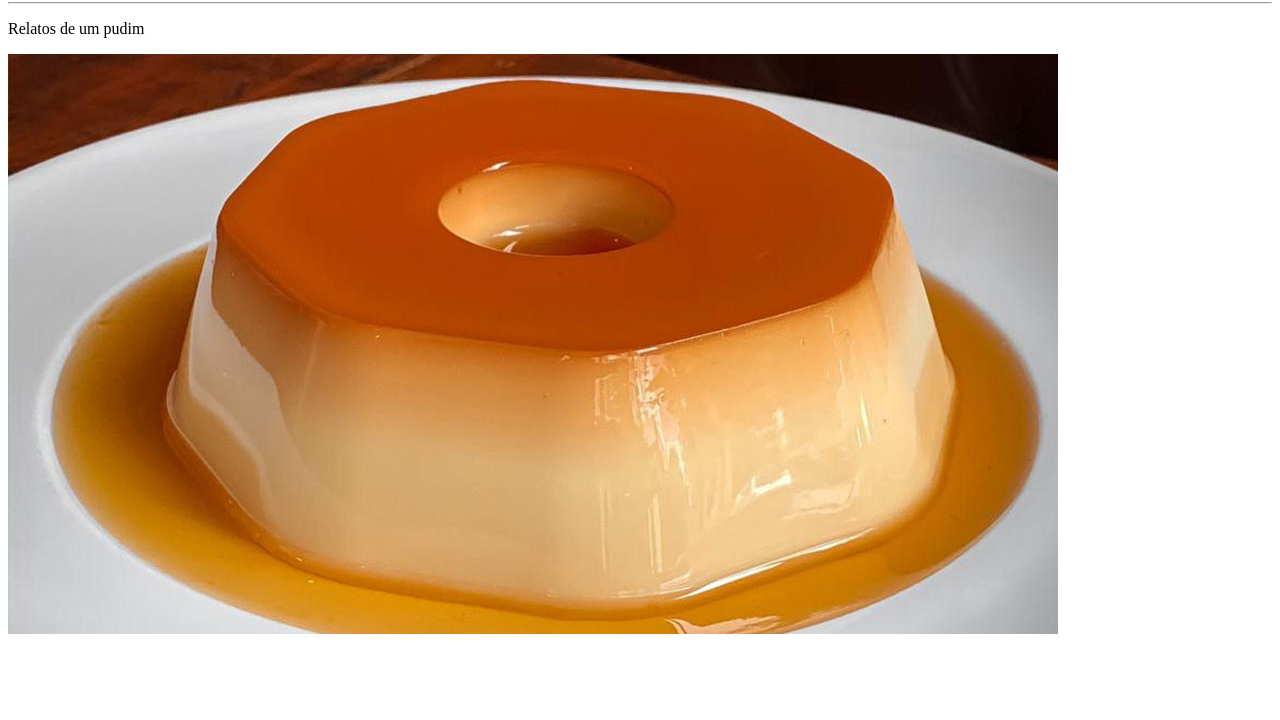
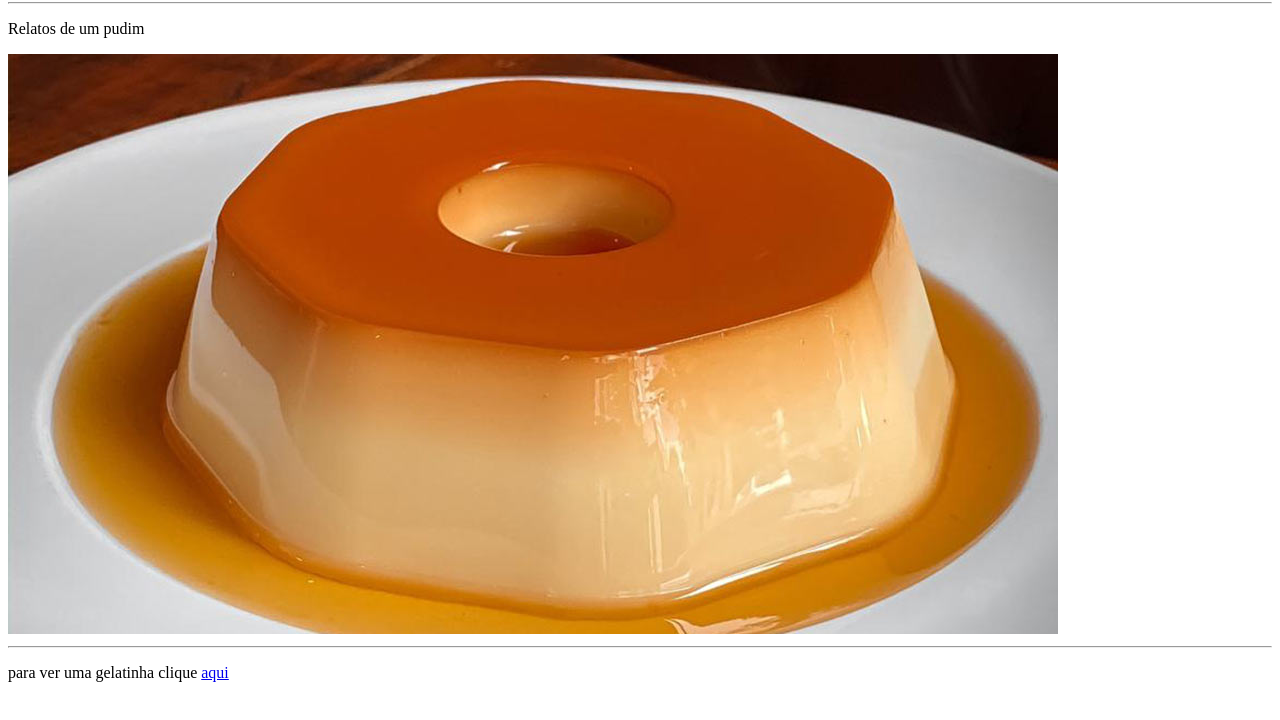
Before and after one commit to divino-ap/aulao-pratica, a plain HTML site: page index.html in a window 1280 px wide. Shown: the part 78-798 px from the top of the page. Drawn offline with Linux system fonts and the light colour scheme.

Commit message:
adicionando link da gelatina

```diff
--- a/index.html
+++ b/index.html
@@ -11,5 +11,8 @@
     <hr>
    <p>Relatos de um pudim</p>
    <img src="imagens/pudim.jpg" alt="para amantes de pudim" >
+    <hr>
+    <p>para ver uma gelatinha clique <a href="gelatina.html">aqui</a>
+    </p>
 </body>
 </html>
```
